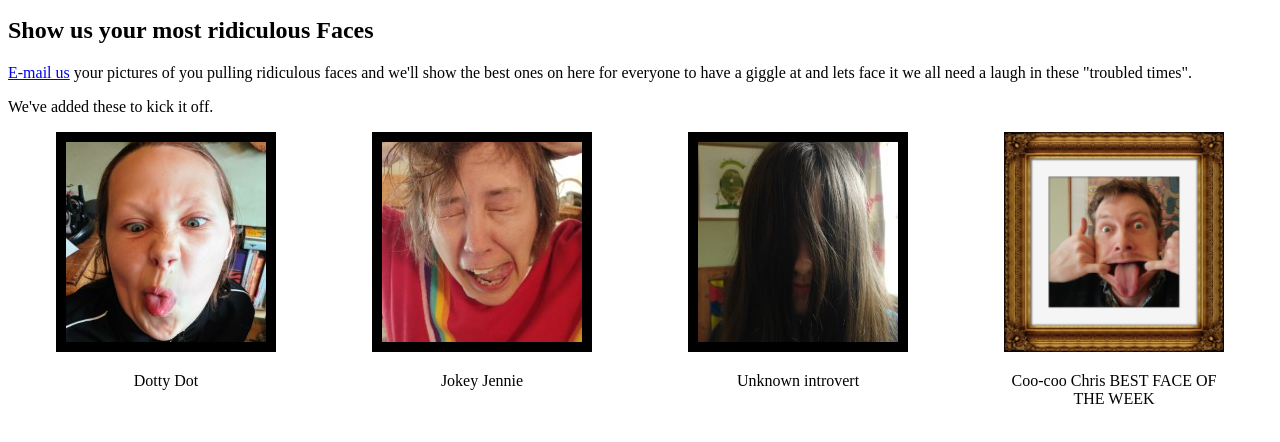
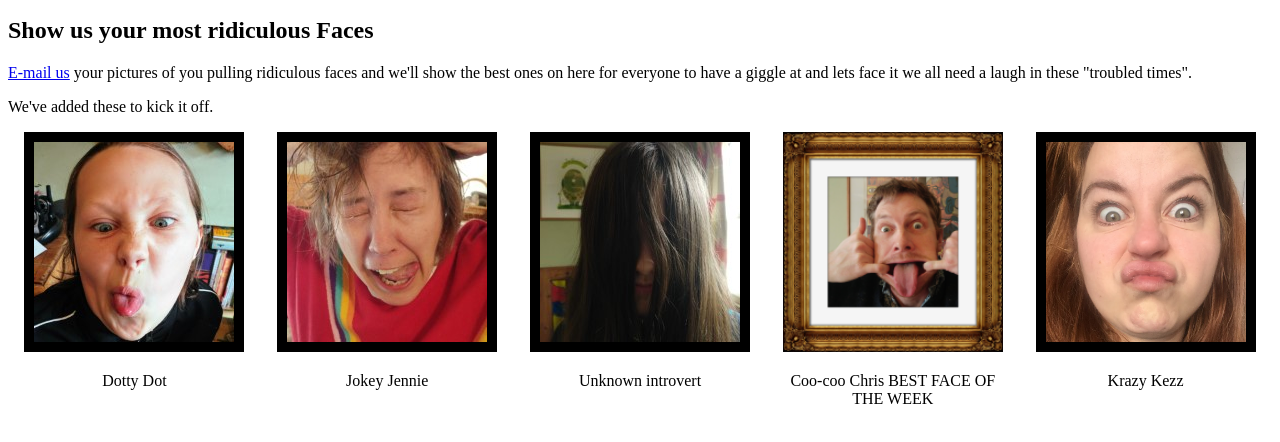
Before and after one commit to chrisdennett/silly-faces-of-ulverston, a website: page index.html in a window 1280 px wide. Shown: the part 98-540 px from the top of the page. Drawn offline with Linux system fonts and the light colour scheme.

Commit message:
i did a poo

```diff
--- a/index.html
+++ b/index.html
@@ -74,6 +74,10 @@
         <img src="images/chris-framed_200x200.png" />
         <p>Coo-coo Chris BEST FACE OF THE WEEK</p>
       </div>
+      <div class="face-card">
+        <img src="images/kezz.jpg" />
+        <p>Krazy Kezz</p>
+      </div>
     </div>
   </body>
 </html>
```
Also changed, not shown: images/kezz.jpg (added).
